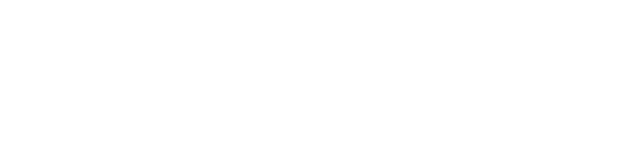
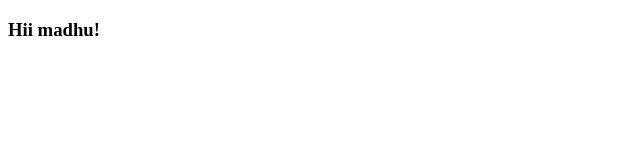
Before and after one commit to mallika8105/weatherapp, a plain HTML site: page index.html in a window 1280 px wide. Shown: the whole page, without its empty margins (0-640 px from the left). Drawn offline with Linux system fonts and the light colour scheme.

Commit message:
feat: added h3 element

```diff
--- a/index.html
+++ b/index.html
@@ -7,7 +7,7 @@
     <link rel="stylesheet" href="style.css">
 </head>
 <body>
-
+    <h3>Hii madhu!</h3>
 
 
 
```
